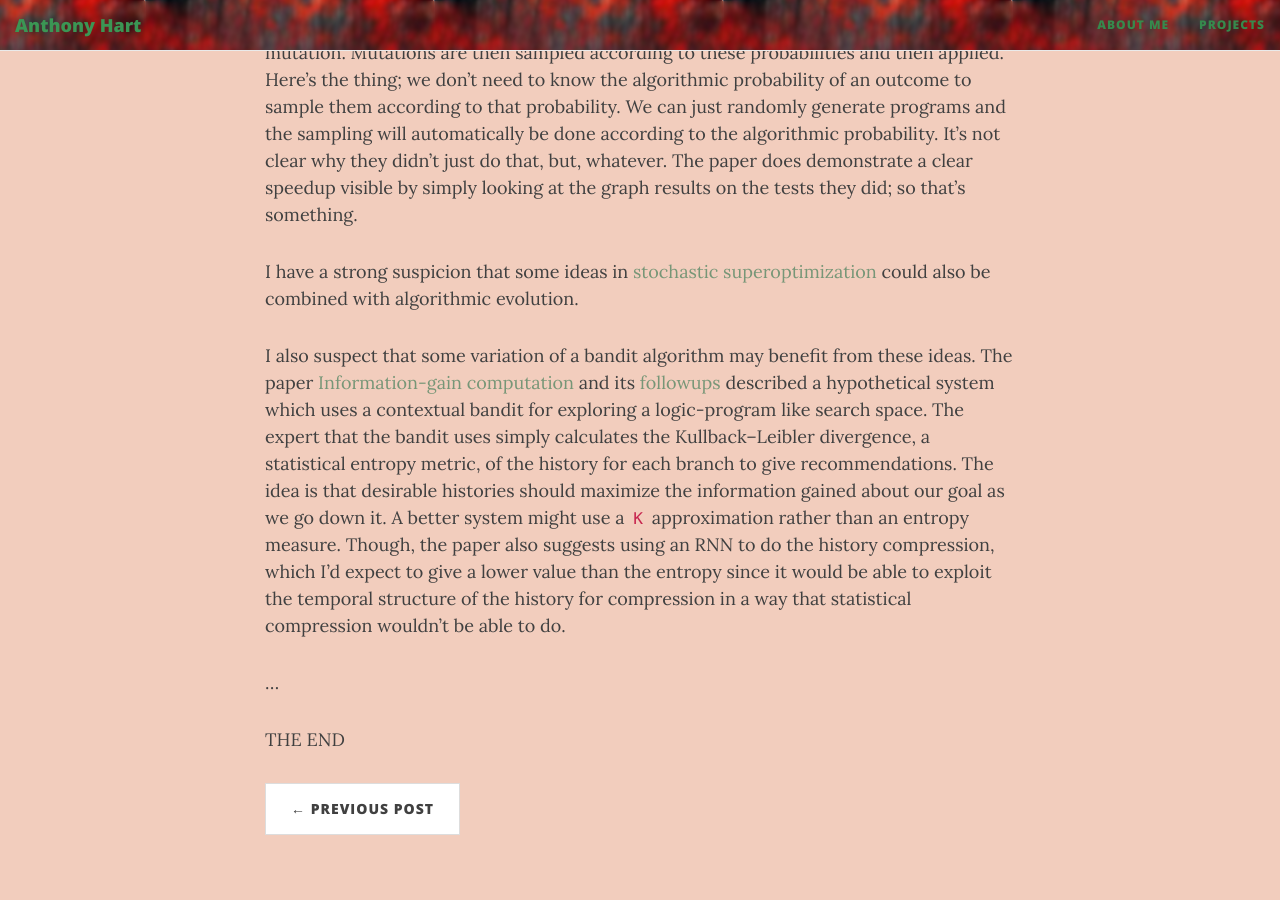
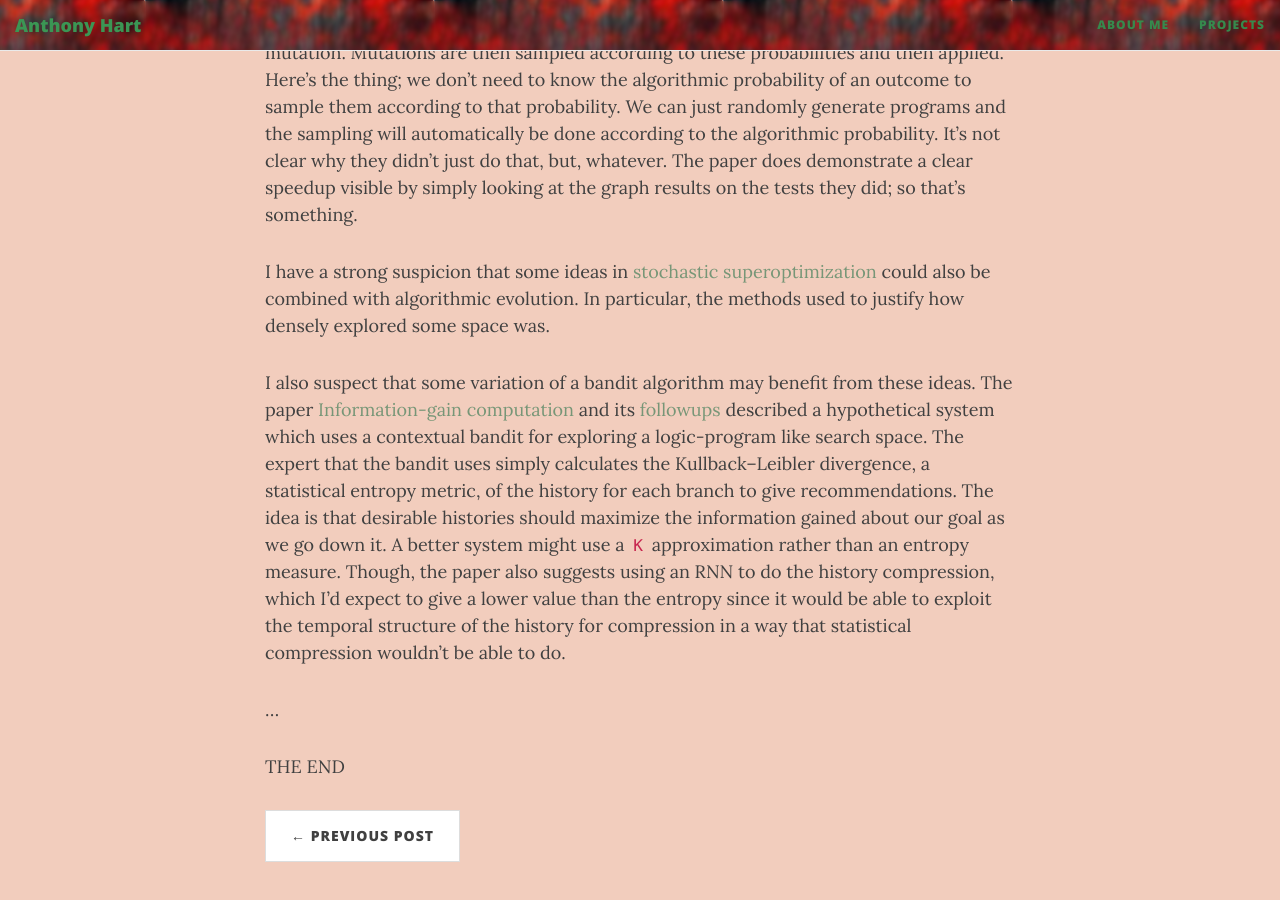
Before and after one commit to AHartNtkn/AHartNtkn.github.io, a Jekyll site: the page built from _posts/2020-09-18-My-(Mis)Adventures-with-Algorithmic-Machine-Learning.md, in a window 1280 px wide and 900 px high, scrolled down 37175 px. Built offline with Jekyll 4.4.1, drawn with Linux system fonts in a browser that asks for light colours; nearby versions of some CDN libraries.

Commit message:
Add clarification on stsu

```diff
--- a/_posts/2020-09-18-My-(Mis)Adventures-with-Algorithmic-Machine-Learning.md
+++ b/_posts/2020-09-18-My-(Mis)Adventures-with-Algorithmic-Machine-Learning.md
@@ -694,7 +694,7 @@ If this idea is valid, then some kind of type-driven mutator synthesis could be
 
 The paper implements a strange version of this idea, where a scan is made over a data structure and a CTM database is used to estimate the algorithmic probability of any given mutation. Mutations are then sampled according to these probabilities and then applied. Here's the thing; we don't need to know the algorithmic probability of an outcome to sample them according to that probability. We can just randomly generate programs and the sampling will automatically be done according to the algorithmic probability. It's not clear why they didn't just do that, but, whatever. The paper does demonstrate a clear speedup visible by simply looking at the graph results on the tests they did; so that's something.
 
-I have a strong suspicion that some ideas in [stochastic superoptimization](https://cs.stanford.edu/people/eschkufz/docs/asplos_13.pdf) could also be combined with algorithmic evolution.
+I have a strong suspicion that some ideas in [stochastic superoptimization](https://cs.stanford.edu/people/eschkufz/docs/asplos_13.pdf) could also be combined with algorithmic evolution. In particular, the methods used to justify how densely explored some space was.
 
 I also suspect that some variation of a bandit algorithm may benefit from these ideas. The paper [Information-gain computation](https://arxiv.org/abs/1707.01550) and its [followups](https://scholar.google.com/scholar?cites=4074844082910455437&as_sdt=805&sciodt=0,3&hl=en&scioq=Information-gain+computation+in+the+Fifth+system) described a hypothetical system which uses a contextual bandit for exploring a logic-program like search space. The expert that the bandit uses simply calculates the Kullback–Leibler divergence, a statistical entropy metric, of the history for each branch to give recommendations. The idea is that desirable histories should maximize the information gained about our goal as we go down it. A better system might use a `K` approximation rather than an entropy measure. Though, the paper also suggests using an RNN to do the history compression, which I'd expect to give a lower value than the entropy since it would be able to exploit the temporal structure of the history for compression in a way that statistical compression wouldn't be able to do.
 
```
